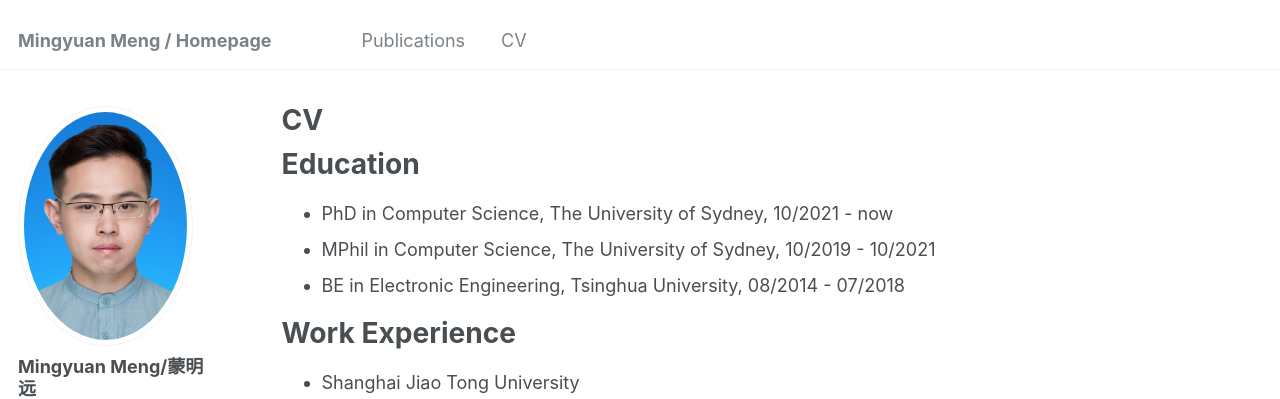
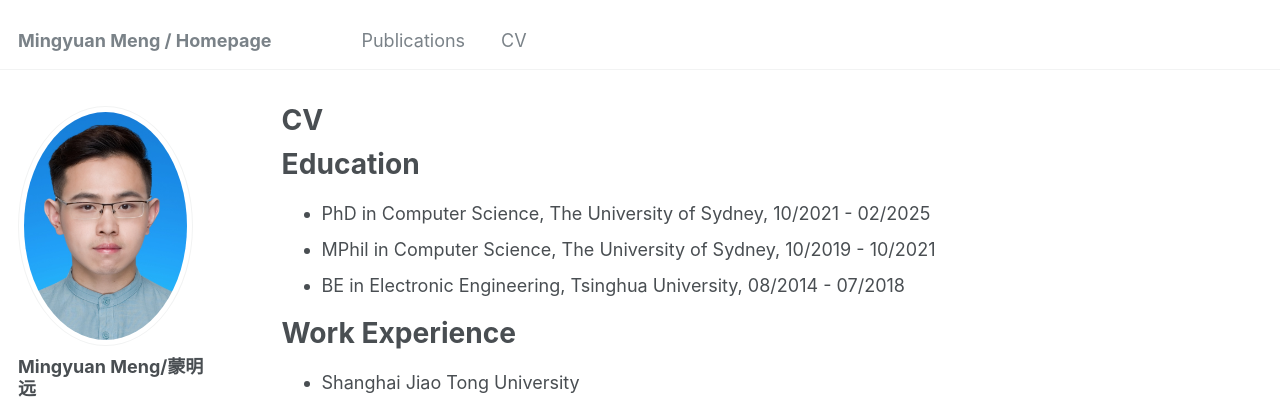
Before and after one commit to MungoMeng/mungomeng.github.io, a Jekyll site: the page built from _pages/cv.md, in a window 1280 px wide and 900 px high. Shown: the top 399 px of the window. Built offline with Jekyll 4.4.1, drawn with Linux system fonts in a browser that asks for light colours; some web fonts are replaced.

Commit message:
Update cv.md

```diff
--- a/_pages/cv.md
+++ b/_pages/cv.md
@@ -11,7 +11,7 @@ redirect_from:
 
 Education
 ======
-* PhD in Computer Science, The University of Sydney, 10/2021 - now
+* PhD in Computer Science, The University of Sydney, 10/2021 - 02/2025
 * MPhil in Computer Science, The University of Sydney, 10/2019 - 10/2021
 * BE in Electronic Engineering, Tsinghua University, 08/2014 - 07/2018
 
```
